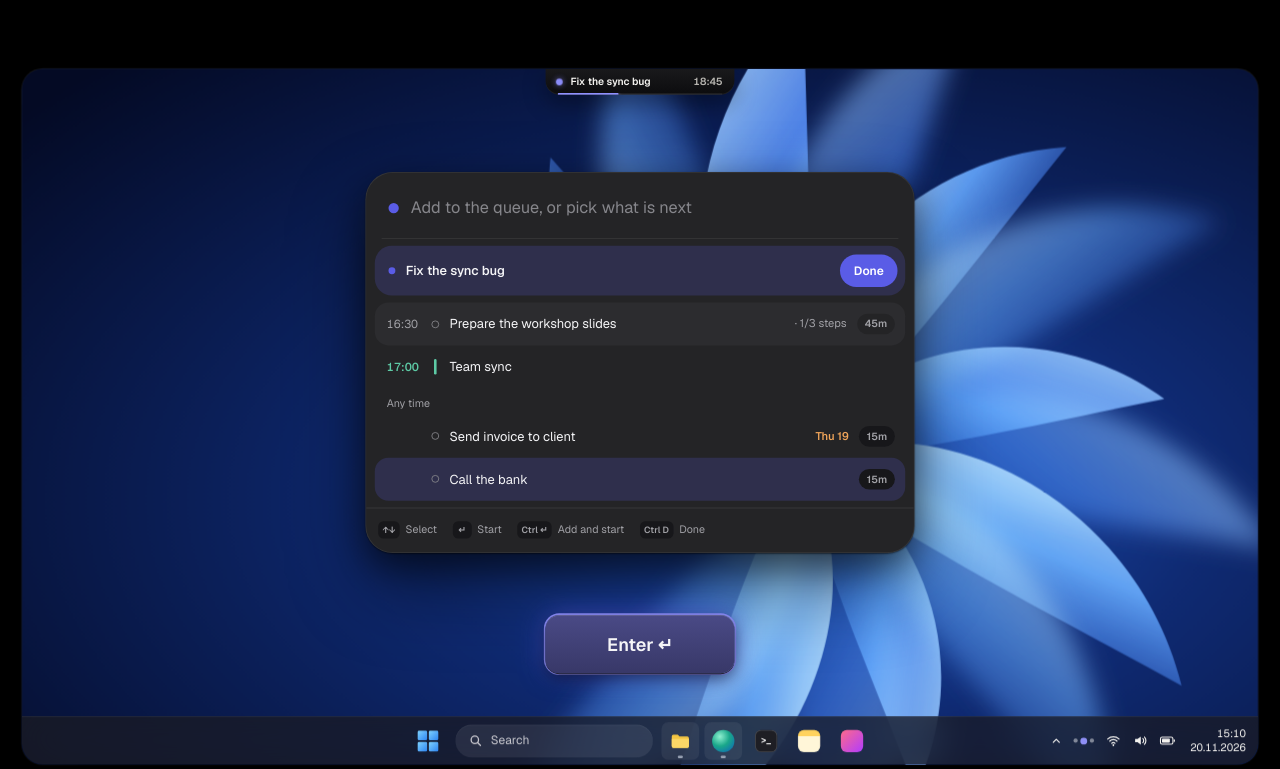
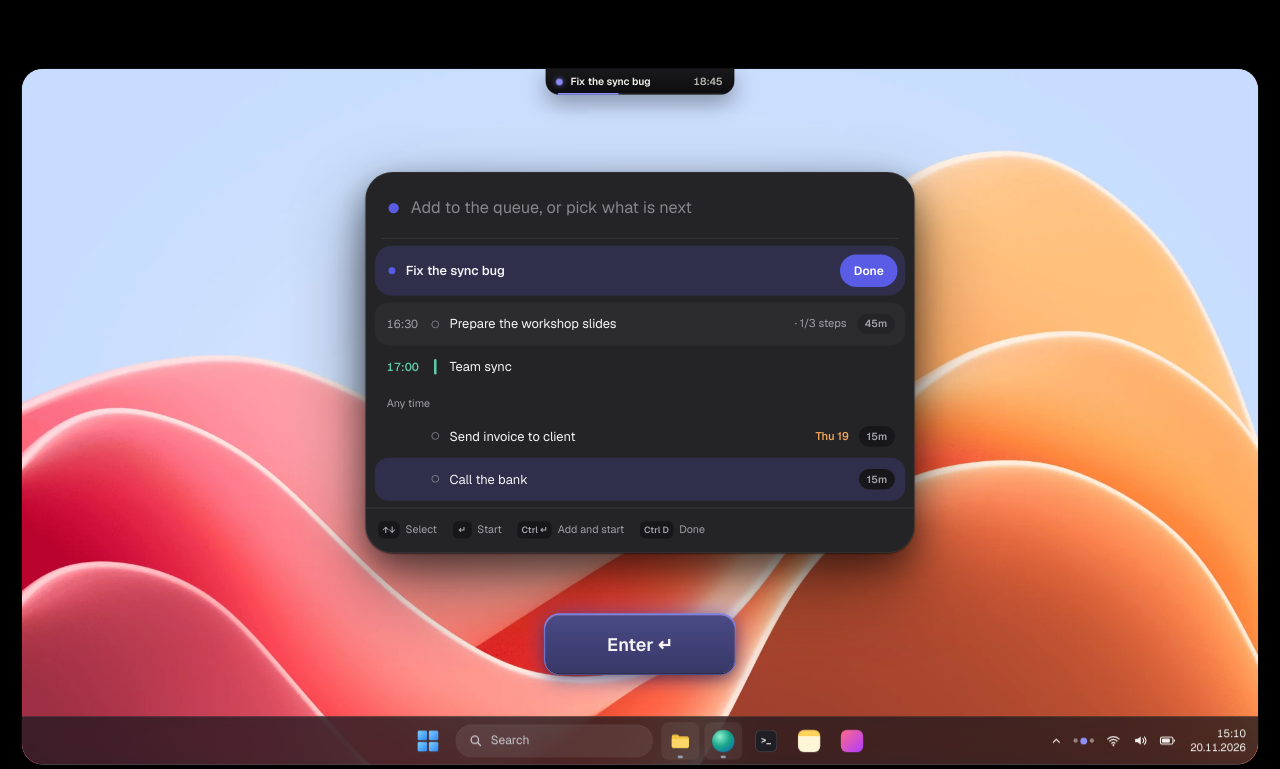
Before and after one commit to ahisroilov/nuqta-site, a plain HTML site: page index.html in a window 1280 px wide. Shown: the part 4276-5045 px from the top of the page. Drawn offline with Linux system fonts and the light colour scheme.

Commit message:
Site: the user's wave wallpaper behind the desktop demo
img/wallpaper.webp (2000 x 1250, 70 KB, supplied by the user) replaces
the drawn SVG bloom in the "From anywhere" scene; object-fit: cover keeps
the waves in view at 16:9. Assets bumped to ?v=5.

Co-Authored-By: Claude Opus 5.5 <noreply@anthropic.com>

```diff
--- a/index.html
+++ b/index.html
@@ -12,7 +12,7 @@
   <meta name="theme-color" content="#000000">
   <link rel="icon" href="icon.svg" type="image/svg+xml">
   <link rel="preload" href="fonts/geist-latin.woff2" as="font" type="font/woff2" crossorigin>
-  <link rel="stylesheet" href="style.css?v=4">
+  <link rel="stylesheet" href="style.css?v=5">
 </head>
 <body>
 
@@ -170,31 +170,9 @@
       <p class="lead">On the desktop, in a browser, an editor or a full-screen app - press the shortcut and the Command bar is on top in about 25 milliseconds. Type, press Enter, press Esc - and you never left what you were doing.</p>
     </div>
     <div class="reveal">
-      <div class="fit" data-w="1440" data-h="810" data-crop="780" role="img" aria-label="A Windows desktop with a blue wallpaper, the taskbar at the bottom and Nuqta's notch at the top. The keys Ctrl, Shift and Space are pressed, the Command bar appears, 'Call the bank ~15m' is typed with chips for Today and 15 minutes, Enter adds it to today's list, and Esc closes the bar.">
+      <div class="fit" data-w="1440" data-h="810" data-crop="780" role="img" aria-label="A Windows desktop with a soft wave wallpaper, the taskbar at the bottom and Nuqta's notch at the top. The keys Ctrl, Shift and Space are pressed, the Command bar appears, 'Call the bank ~15m' is typed with chips for Today and 15 minutes, Enter adds it to today's list, and Esc closes the bar.">
         <div class="mock fs" aria-hidden="true" data-fs>
-          <svg class="fs-wall" viewBox="0 0 1440 810" preserveAspectRatio="xMidYMid slice" width="1440" height="810">
-            <defs>
-              <radialGradient id="fsw-bg" cx="64%" cy="62%" r="85%"><stop offset="0" stop-color="#1d4fb8"/><stop offset="0.38" stop-color="#0f2a72"/><stop offset="1" stop-color="#040a24"/></radialGradient>
-              <linearGradient id="fsw-p1" x1="0" y1="0" x2="1" y2="1"><stop offset="0" stop-color="#d9efff"/><stop offset="0.45" stop-color="#5d9bff"/><stop offset="1" stop-color="#1a3fcf" stop-opacity="0.15"/></linearGradient>
-              <linearGradient id="fsw-p2" x1="1" y1="0" x2="0" y2="1"><stop offset="0" stop-color="#a9d4ff"/><stop offset="0.5" stop-color="#3a6cf0"/><stop offset="1" stop-color="#0e2a8f" stop-opacity="0.1"/></linearGradient>
-              <filter id="fsw-blur" x="-50%" y="-50%" width="200%" height="200%"><feGaussianBlur stdDeviation="14"/></filter>
-              <filter id="fsw-soft" x="-10%" y="-10%" width="120%" height="120%"><feGaussianBlur stdDeviation="0.9"/></filter>
-              <radialGradient id="fsw-glow"><stop offset="0" stop-color="#e8f4ff" stop-opacity="0.9"/><stop offset="1" stop-color="#4f8dff" stop-opacity="0"/></radialGradient>
-            </defs>
-            <rect width="1440" height="810" fill="url(#fsw-bg)"/>
-            <g transform="translate(905 455)" opacity="0.55" filter="url(#fsw-blur)" style="mix-blend-mode:screen"><path d="M0 0C70-150 300-210 470-95C300-55 140-10 0 0Z" fill="url(#fsw-p2)" transform="rotate(-138) scale(1.18)"/><path d="M0 0C70-150 300-210 470-95C300-55 140-10 0 0Z" fill="url(#fsw-p1)" transform="rotate(-98) scale(1.18)"/><path d="M0 0C70-150 300-210 470-95C300-55 140-10 0 0Z" fill="url(#fsw-p2)" transform="rotate(-58) scale(1.18)"/><path d="M0 0C70-150 300-210 470-95C300-55 140-10 0 0Z" fill="url(#fsw-p1)" transform="rotate(-18) scale(1.18)"/><path d="M0 0C70-150 300-210 470-95C300-55 140-10 0 0Z" fill="url(#fsw-p2)" transform="rotate(22) scale(1.18)"/><path d="M0 0C70-150 300-210 470-95C300-55 140-10 0 0Z" fill="url(#fsw-p1)" transform="rotate(62) scale(1.18)"/><path d="M0 0C70-150 300-210 470-95C300-55 140-10 0 0Z" fill="url(#fsw-p2)" transform="rotate(102) scale(1.18)"/><path d="M0 0C70-150 300-210 470-95C300-55 140-10 0 0Z" fill="url(#fsw-p1)" transform="rotate(142) scale(1.18)"/></g>
-            <g transform="translate(905 455)" opacity="0.9" filter="url(#fsw-soft)" style="mix-blend-mode:screen">
-              <path d="M0 0C70-150 300-210 470-95C300-55 140-10 0 0Z" fill="url(#fsw-p2)" transform="rotate(-158) scale(1.05)"/>
-              <path d="M0 0C70-150 300-210 470-95C300-55 140-10 0 0Z" fill="url(#fsw-p1)" transform="rotate(-118) scale(0.95)"/>
-              <path d="M0 0C70-150 300-210 470-95C300-55 140-10 0 0Z" fill="url(#fsw-p2)" transform="rotate(-78) scale(1.12)"/>
-              <path d="M0 0C70-150 300-210 470-95C300-55 140-10 0 0Z" fill="url(#fsw-p1)" transform="rotate(-38)"/>
-              <path d="M0 0C70-150 300-210 470-95C300-55 140-10 0 0Z" fill="url(#fsw-p2)" transform="rotate(2) scale(0.9)"/>
-              <path d="M0 0C70-150 300-210 470-95C300-55 140-10 0 0Z" fill="url(#fsw-p1)" transform="rotate(42) scale(1.08)"/>
-              <path d="M0 0C70-150 300-210 470-95C300-55 140-10 0 0Z" fill="url(#fsw-p2)" transform="rotate(82) scale(0.85)"/>
-              <path d="M0 0C70-150 300-210 470-95C300-55 140-10 0 0Z" fill="url(#fsw-p1)" transform="rotate(122) scale(1.02)"/>
-              <circle r="150" fill="url(#fsw-glow)"/>
-            </g>
-          </svg>
+          <img class="fs-wall" src="img/wallpaper.webp" alt="" width="2000" height="1250" decoding="async">
           <div class="fs-tb">
             <div class="tb-mid">
               <span class="tb-ic"><span class="tb-start"><i></i><i></i><i></i><i></i></span></span>
@@ -709,6 +687,6 @@
   </div>
 </footer>
 
-<script src="app.js?v=4"></script>
+<script src="app.js?v=5"></script>
 </body>
 </html>
--- a/style.css
+++ b/style.css
@@ -616,8 +616,8 @@ section { position: relative; }
 .tag.gray { background: var(--hover); color: var(--text-2); }
 
 /* ---- "From anywhere" demo: a Windows desktop, the shortcut, the Command bar */
-.fs { width: 1440px; height: 810px; border-radius: 24px; overflow: hidden; position: relative; background: #0b1a4a; box-shadow: 0 50px 120px rgba(0, 0, 0, 0.6), 0 0 0 1px rgba(255, 255, 255, 0.09); }
-.fs-wall { position: absolute; inset: 0; width: 100%; height: 100%; display: block; }
+.fs { width: 1440px; height: 810px; border-radius: 24px; overflow: hidden; position: relative; background: #cddcf8; box-shadow: 0 50px 120px rgba(0, 0, 0, 0.6), 0 0 0 1px rgba(255, 255, 255, 0.09); }
+.fs-wall { position: absolute; inset: 0; width: 100%; height: 100%; display: block; object-fit: cover; object-position: 50% 70%; }
 /* Windows 11-style taskbar: centred apps, tray and clock on the right */
 .fs-tb { position: absolute; left: 0; right: 0; bottom: 0; height: 56px; z-index: 2; display: flex; align-items: center; justify-content: center; background: rgba(28, 28, 34, 0.78); backdrop-filter: blur(24px) saturate(150%); -webkit-backdrop-filter: blur(24px) saturate(150%); border-top: 1px solid rgba(255, 255, 255, 0.08); }
 .tb-mid { display: flex; align-items: center; gap: 6px; }
```
Also changed, not shown: changelog.html (+2 -2 lines), guide.html (+2 -2 lines), privacy.html (+2 -2 lines), img/wallpaper.webp (added).
